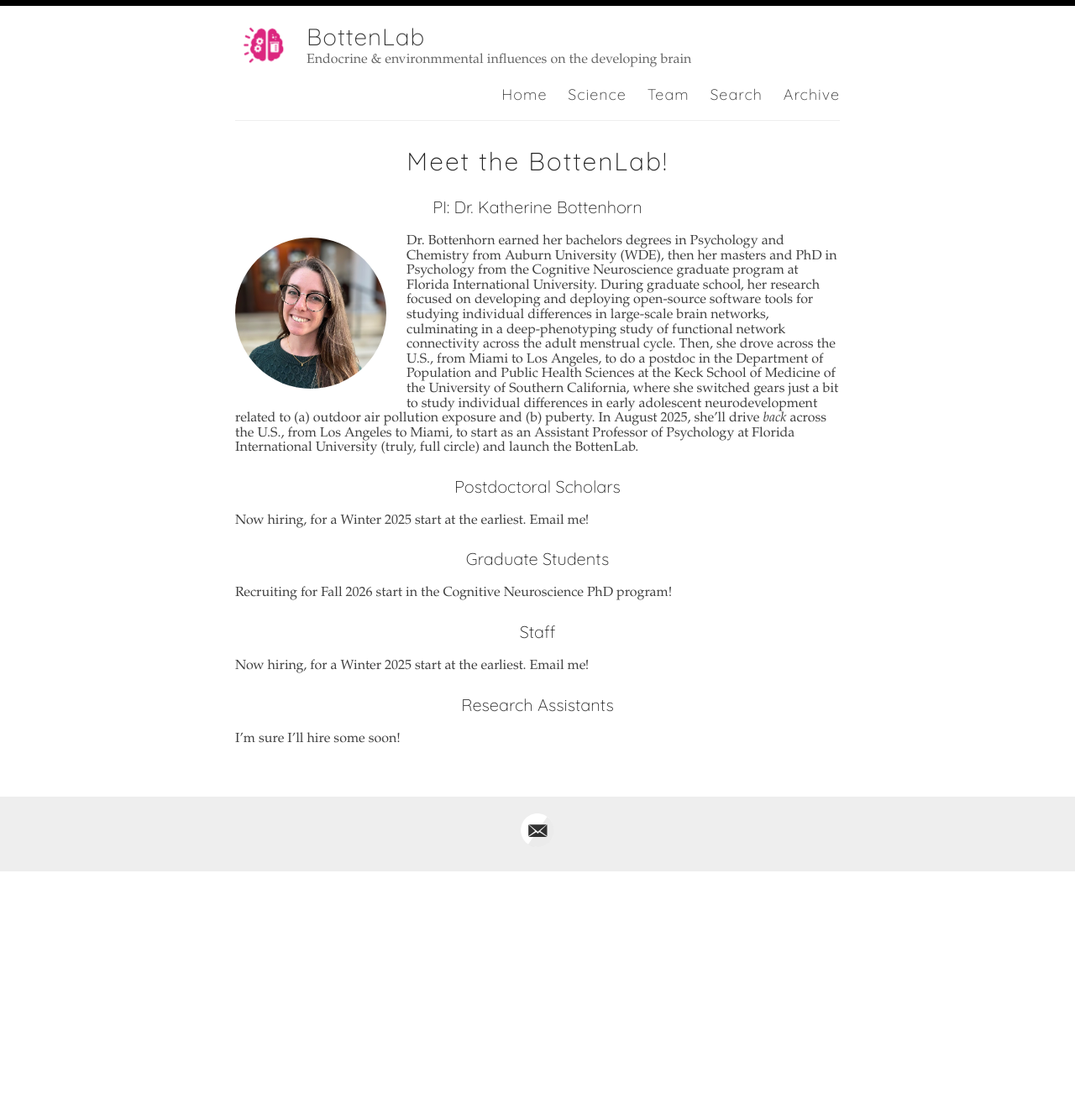
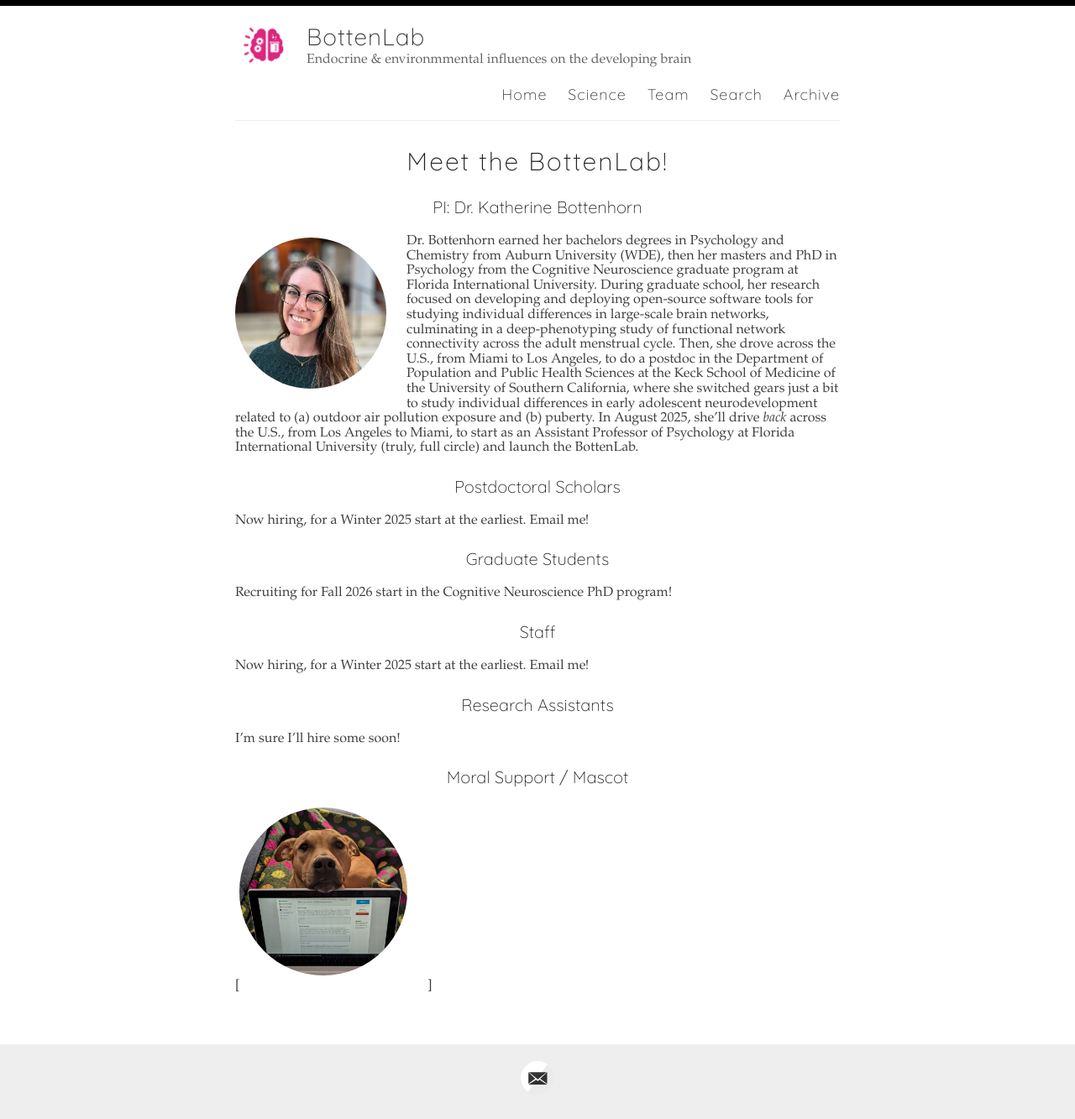
Before and after one commit to Bottenlab/bottenlab.github.io, a Jekyll site: the page built from _pages/team.md, in a window 1280 px wide. Shown: the whole page at 84% size. Built offline with Jekyll 4.4.1, drawn with Linux system fonts in a browser that asks for light colours; some web fonts are replaced; before the commit the page ends 1038 px from its top, so only the background shows below that.

Commit message:
add team moral support

```diff
--- a/_pages/team.md
+++ b/_pages/team.md
@@ -25,3 +25,7 @@ Now hiring, for a Winter 2025 start at the earliest. Email me!
 ### Research Assistants
 
 I'm sure I'll hire some soon!
+
+### Moral Support / Mascot
+
+[<span class="image rounded"><img src="{{ site.baseurl }}/images/mister-fred.jpg" alt="Frederick N. Bottenhorn, DOG" style="width: 200px;"/></span>]
```
Also changed, not shown: images/mister-fred.jpg (added).
